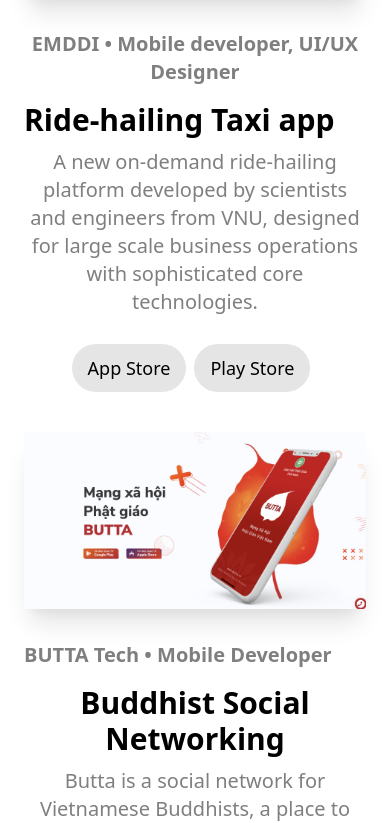
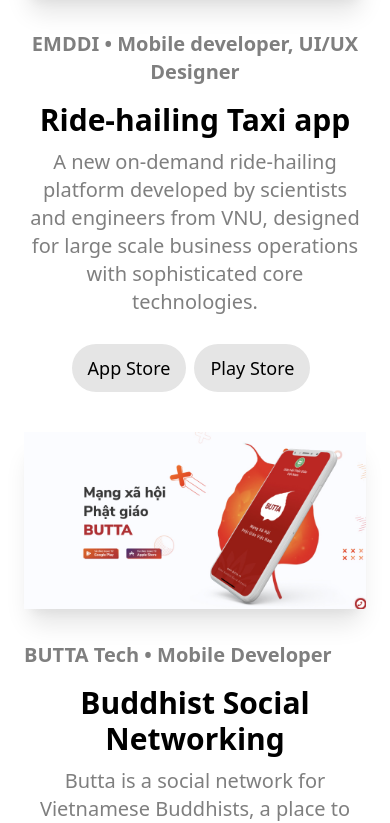
Before and after one commit to taipham1803/taipn.com, a Next.js app: page / in a window 390 px wide. Shown: the part 1107-1930 px from the top of the page. Built offline with nearby package versions, Linux system fonts and the light colour scheme.

Commit message:
fix: product name text center in mobile

```diff
--- a/src/app/home-page/components/HomePageContainer.jsx
+++ b/src/app/home-page/components/HomePageContainer.jsx
@@ -1,3 +1,4 @@
+/* eslint-disable @next/next/no-img-element */
 import ScrollAnimation from 'react-animate-on-scroll'
 import Head from 'next/head'
 import { images } from 'config/assets'
@@ -242,7 +243,7 @@
                             <div className="flex text-gray-1 text-center sm:text-left mt-4 sm:mt-0 font-bold text-xl">
                                 {`${companyName}  •  ${position}`}
                             </div>
-                            <div className="flex text-black text-center sm:text-left mt-4 sm:mt-2.5 text-3xl font-bold">
+                            <div className="text-black text-center sm:text-left mt-4 sm:mt-2.5 text-3xl font-bold">
                                 {productName}
                             </div>
                             <div className="flex text-gray-1 text-center sm:text-left text-xl mt-2.5">
```
